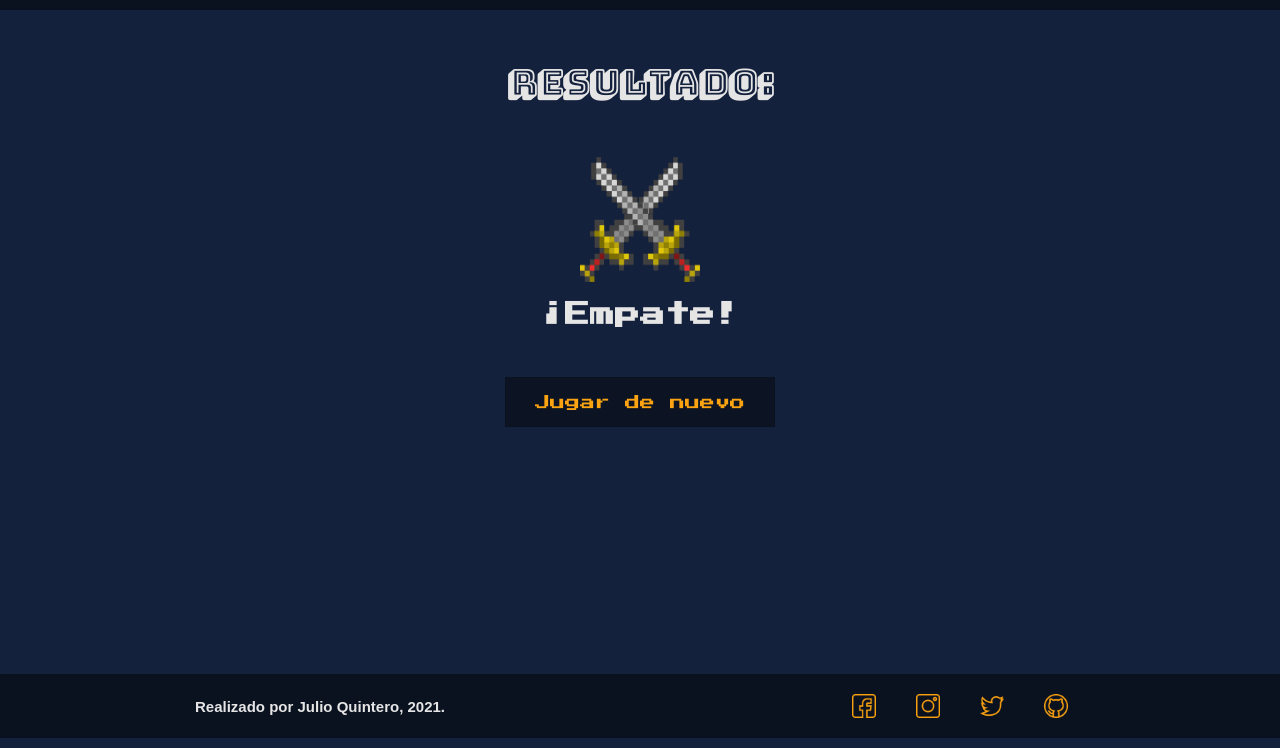
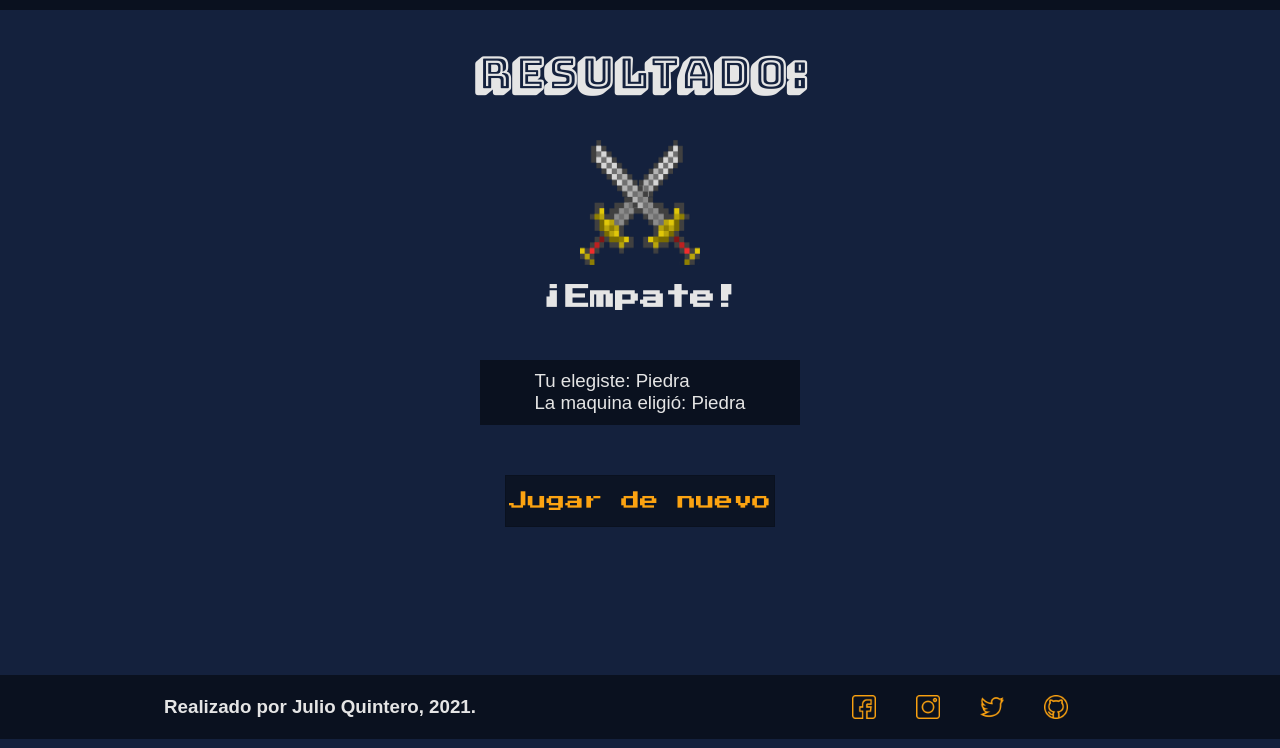
Before and after one commit to Juliocquintero/piedrapapelotijeras, a plain HTML site: page index.html in a window 1280 px wide. Both pictures are taken after a click on the button 213 px from the left and 322 px from the top of the page. Shown: the part 52-800 px from the top of the page. Drawn offline with Linux system fonts and the light colour scheme.

Commit message:
agregamos mensaje de eleccion

```diff
--- a/css/styles.css
+++ b/css/styles.css
@@ -38,14 +38,13 @@ main{
     width: 100%;
     min-width: 320px;
     background-color: var(--oxford-blue);
-    height: 76.8vh;
+    height: 67vh;
 }
 
-
-
 main section h1{
-    margin: 50px;
-    font-size: 4.5rem;
+    margin: 20px;
+    font-size: 4rem;
+    line-height: 4rem;
     color: var(--platinum);
     text-align: center;
     font-family: 'Bungee Shade', cursive;
@@ -102,19 +101,41 @@ main section h1{
     display: none;
     margin: 0 auto;
 }
+.resultado img {
+    width: 100px;
+    height: 105px;
+    display: none;
+    margin: 0 auto;
+}
 .resultado h2{
-    font-size: 2.5rem;
+    font-size: 2rem;
     color: var(--platinum);
-    margin-top: 20px;
+    margin-top: 15px;
     font-family: 'Press Start 2P', cursive;
     width: 100%;
 
 }
 
-.resultado img {
-    display: none;
+.resultadoElegido-Container{
+    display: flex;
+    width: 80%;
+    min-width: 220px;
+    max-width: 320px;
+    outline: none;
     margin: 0 auto;
+    margin-top: 25px;
+    height: 65px;
+    align-items: center;
+    text-align: justify;
+    justify-content: center;
+    background-color: var(--Rich-Black);
 }
+
+.resultado span {
+    font-size: 1.5rem;
+    color: var(--platinum);
+}
+
 
 .reset-container{
     display: flex;
@@ -125,8 +146,7 @@ main section h1{
     max-width: 270px;
     outline: none;
     margin: 0 auto;
-    margin-top: 50px;
-    height: 50px;
+    margin-top: 25px;
     align-items: center;
     text-align: center;
     justify-content: center;
@@ -135,8 +155,10 @@ main section h1{
 .reset-container a{
     font-family: 'Press Start 2P', cursive;
     font-size: 1.5rem;
+    line-height: 4rem;
     color: var(--orange-web);
     text-decoration: none;
+    width: 100%;
 
 
 }
@@ -201,3 +223,36 @@ footer{
 .github{
     background-image: url(../assets/icon/github.png);
 }
+
+@media screen and (min-width: 800px){
+    html {
+        font-size: 78%;
+    }
+    main{
+        height: 78.1vh;
+    }
+    main section h1{
+        margin: 40px;
+    }
+    .game-container{
+        margin-top: 75px;
+    }
+    .reset-container{
+        margin-top: 50px;
+    }
+
+    .resultadoElegido-Container{
+        margin-top: 50px;
+    }
+
+    .resultado h2{
+    margin-top: 20px;
+    }
+.resultado img {
+    display: none;
+    margin: 0 auto;
+    width: 120px;
+    height: 125px;
+}
+
+}
--- a/index.html
+++ b/index.html
@@ -39,10 +39,13 @@
         </div>
 
         <div class="resultado" id="resultado">
-            <img id="resultadoImgWin" src="./assets/img/win.png"  width="120px" height="125px" alt="">
-            <img id="resultadoImgTie" src="./assets/img/tie.png"  width="120px" height="125px" alt="">
-            <img id="resultadoImgLoose" src="./assets/img/loose.png" width="120px" height="125px" alt="">
+            <img id="resultadoImgWin" src="./assets/img/win.png" alt="imagen de un trofeo, hace referencia a ganar">
+            <img id="resultadoImgTie" src="./assets/img/tie.png"  alt="imagen de unas espadas cruzadas, hace referencia a un empate">
+            <img id="resultadoImgLoose" src="./assets/img/loose.png"  alt="imagen de un carbon, hace referencia a perder">
             <h2 id="resultadoH2">¡HAS GANADO!</h2>
+            <div class="resultadoElegido-Container">
+                <span id="resultadoElegido"> Tú elegiste:  <br> La máquina eligió:  </span>
+            </div>
             <div class="reset-container">
                 <a href="" id="reset" class="reset-boton"> Jugar de nuevo </a>
             </div>
--- a/js/game.js
+++ b/js/game.js
@@ -10,13 +10,14 @@
     var resultadoImgTie = document.getElementById("resultadoImgTie");
     var resultadoImgLoose = document.getElementById("resultadoImgLoose");
     var resultadoText = document.getElementById("resultadoH2");
+    var resultadoElegido =document.getElementById("resultadoElegido")
 
     //Eventos
-    piedraBoton.addEventListener("click", () => play ("piedra"));
+    piedraBoton.addEventListener("click", () => play ("Piedra"));
 
-    papelBoton.addEventListener("click", () => play ("papel"));
+    papelBoton.addEventListener("click", () => play ("Papel"));
 
-    tijerasBoton.addEventListener("click", () => play ("tijeras"));
+    tijerasBoton.addEventListener("click", () => play ("Tijeras"));
 
     //Resultados
 
@@ -49,25 +50,31 @@
 // Funcion de juego del computador:
 
 function jugadapc(){
-    var opciones = ["piedra", "papel", "tijeras"];
+    var opciones = ["Piedra", "Papel", "Tijeras"];
     var random = Math.floor(Math.random() * 3);
     var jugada = opciones [random]
     return jugada;
 }
+
 // Funcion del juego en sí.
 function play (opcion){
     var pc =  jugadapc();
     var user = opcion;
     if (user == pc) {
         tie();
-    } else if (user == "piedra" && pc == "tijeras"){
+        resultadoElegido.innerHTML = "Tu elegiste: "+opcion+" <br> La maquina eligió: " +pc;
+    } else if (user == "Piedra" && pc == "Tijeras"){
         win ();
-    } else if (user ==  "papel" && pc == "piedra"){
+        resultadoElegido.innerHTML = "Tu elegiste: "+opcion+" <br> La maquina eligió: " +pc;
+    } else if (user ==  "Papel" && pc == "Piedra"){
         win();
-    } else if (user == "tijeras" && pc == "piedra"){
+        resultadoElegido.innerHTML = "Tu elegiste: "+opcion+" <br> La maquina eligió: " +pc;
+    } else if (user == "Tijeras" && pc == "Papel"){
         win();
+        resultadoElegido.innerHTML = "Tu elegiste: "+opcion+" <br> La maquina eligió: " +pc;
     } else {
         loose();
+        resultadoElegido.innerHTML = "Tu elegiste: "+opcion+" <br> La maquina eligió: " +pc;
 }
 // alert ("usuario: "+opcion+" | computadora:" +pc)
 }
```
